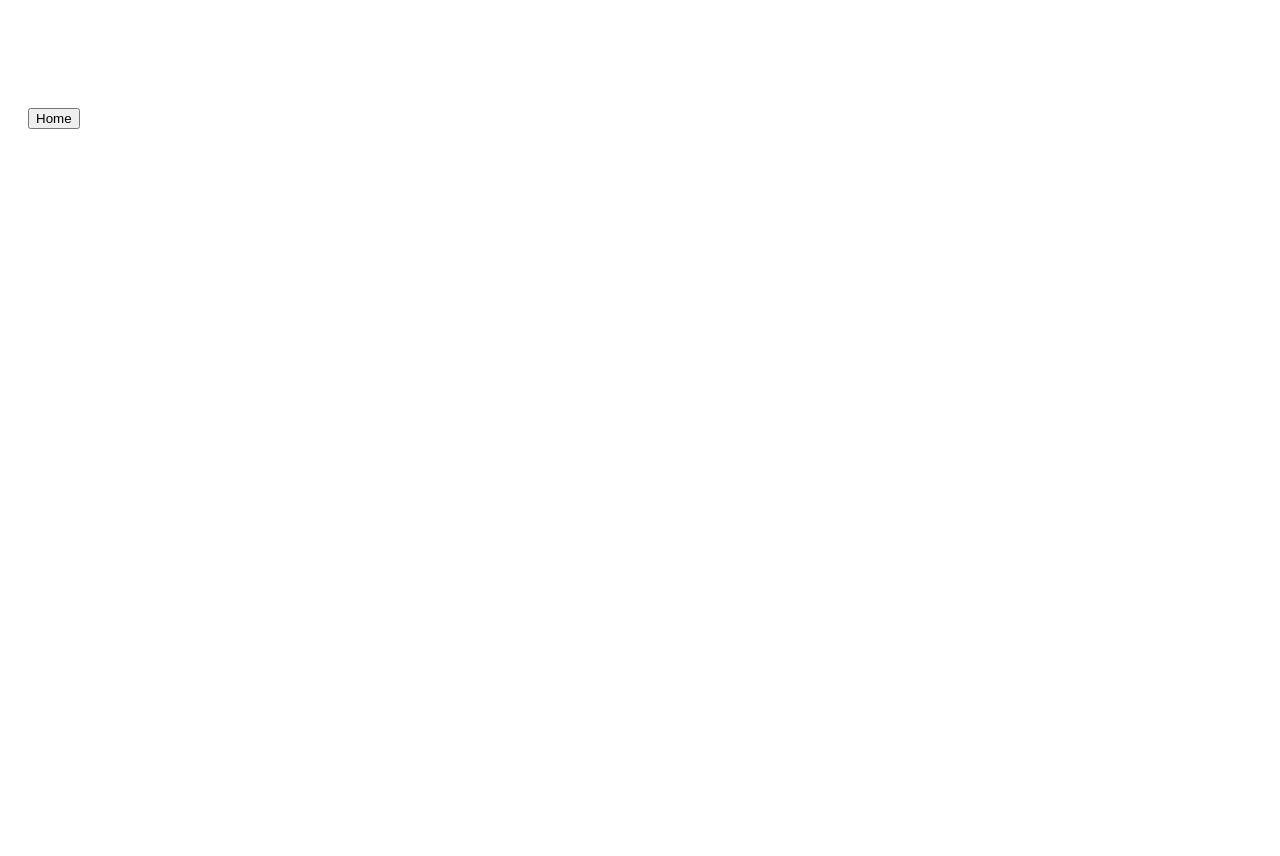
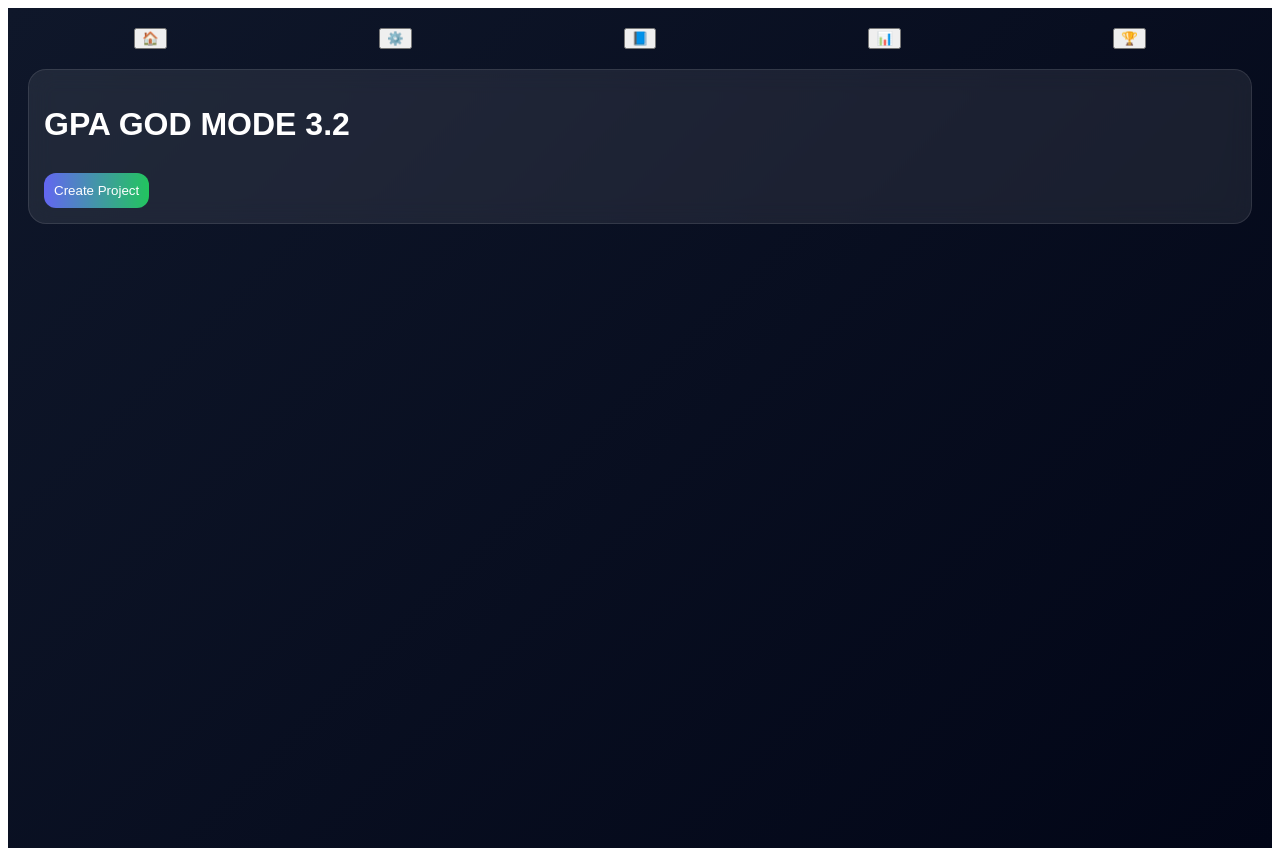
Before and after one commit to mustafaroshid99-cell/Calc-gpa, a Next.js app: page / in a window 1280 px wide. Built offline with nearby package versions, Linux system fonts and the light colour scheme.

Commit message:
Update page.js

```diff
--- a/app/page.js
+++ b/app/page.js
@@ -9,6 +9,7 @@ export default function Page() {
   const [subjectCount, setSubjectCount] = useState("");
 
   const [students, setStudents] = useState([]);
+
   const [name, setName] = useState("");
   const [roll, setRoll] = useState("");
   const [marks, setMarks] = useState([]);
@@ -18,14 +19,276 @@ export default function Page() {
 
   const go = (p) => setPage(p);
 
+  // INIT SUBJECTS
+  const start = () => {
+    if (!examName || !subjectCount) return;
+    setMarks(Array(Number(subjectCount)).fill(""));
+    setPage("app");
+  };
+
+  // GPA SYSTEM
+  const gp = (m) => {
+    if (m >= 80) return 5;
+    if (m >= 70) return 4;
+    if (m >= 60) return 3.5;
+    if (m >= 50) return 3;
+    if (m >= 40) return 2;
+    if (m >= 33) return 1;
+    return 0;
+  };
+
+  const lg = (g) => {
+    if (g === 5) return "A+";
+    if (g >= 4) return "A";
+    if (g >= 3.5) return "A-";
+    if (g >= 3) return "B";
+    if (g >= 2) return "C";
+    if (g >= 1) return "D";
+    return "F";
+  };
+
+  // ADD STUDENT
+  const addStudent = () => {
+    if (!name || !roll) return;
+
+    if (students.some((s) => s.roll === roll)) {
+      alert("Student already exists");
+      return;
+    }
+
+    let total = 0;
+    let fail = false;
+
+    const gpas = marks.map((m) => {
+      const v = Number(m);
+      if (v < 33) fail = true;
+      total += v;
+      return gp(v);
+    });
+
+    const gpa = fail ? 0 : gpas.reduce((a, b) => a + b, 0) / gpas.length;
+
+    const student = {
+      name,
+      roll,
+      marks,
+      total,
+      gpa: Number(gpa.toFixed(2)),
+      grade: lg(gpa),
+      status: fail ? "FAIL" : "PASS",
+    };
+
+    setStudents([...students, student]);
+
+    setName("");
+    setRoll("");
+    setMarks(Array(Number(subjectCount)).fill(""));
+  };
+
+  // SEARCH
+  const search = () => {
+    setViewStudent(students.find((s) => s.roll === searchRoll) || null);
+  };
+
+  // MERIT SYSTEM (SAFE + STABLE)
+  const ranked = [...students]
+    .sort((a, b) => b.gpa - a.gpa || b.total - a.total || a.roll - b.roll)
+    .map((s, i) => ({ ...s, merit: i + 1 }));
+
+  // SUMMARY
+  const pass = students.filter((s) => s.status === "PASS").length;
+  const fail = students.length - pass;
+
+  // PDF EXPORT (simple safe version)
+  const exportPDF = () => {
+    const text = ranked
+      .map(
+        (s) =>
+          `${s.name} | Roll ${s.roll} | Merit ${s.merit} | GPA ${s.gpa} | ${s.grade}`
+      )
+      .join("\n");
+
+    const blob = new Blob([text], { type: "text/plain" });
+    const url = URL.createObjectURL(blob);
+
+    const a = document.createElement("a");
+    a.href = url;
+    a.download = "merit-list.txt";
+    a.click();
+  };
+
   const styles = {
-    bg: { minHeight: "100vh", padding: 20, color: "white" },
+    bg: {
+      minHeight: "100vh",
+      padding: 20,
+      background: "linear-gradient(135deg,#0f172a,#020617)",
+      color: "white",
+      fontFamily: "Arial",
+    },
+    card: {
+      background: "rgba(255,255,255,0.08)",
+      padding: 15,
+      borderRadius: 18,
+      backdropFilter: "blur(12px)",
+      border: "1px solid rgba(255,255,255,0.1)",
+      marginBottom: 15,
+      transition: "0.3s",
+    },
+    btn: {
+      padding: 10,
+      borderRadius: 12,
+      border: "none",
+      background: "linear-gradient(90deg,#6366f1,#22c55e)",
+      color: "white",
+      cursor: "pointer",
+      marginTop: 8,
+    },
+    input: {
+      width: "100%",
+      padding: 10,
+      marginTop: 8,
+      borderRadius: 10,
+      border: "none",
+      background: "rgba(255,255,255,0.1)",
+      color: "white",
+      outline: "none",
+    },
+    nav: {
+      display: "flex",
+      justifyContent: "space-around",
+      marginBottom: 20,
+      fontSize: 18,
+    },
   };
 
   return (
     <div style={styles.bg}>
-      <h1>FIXED STRUCTURE</h1>
-      <button onClick={() => go("home")}>Home</button>
+      {/* NAV */}
+      <div style={styles.nav}>
+        <button onClick={() => go("home")}>🏠</button>
+        <button onClick={() => go("setup")}>⚙️</button>
+        <button onClick={() => go("app")}>📘</button>
+        <button onClick={() => go("summary")}>📊</button>
+        <button onClick={() => go("merit")}>🏆</button>
+      </div>
+
+      {/* HOME */}
+      {page === "home" && (
+        <div style={styles.card}>
+          <h1>GPA GOD MODE 3.2</h1>
+          <button style={styles.btn} onClick={() => go("setup")}>
+            Create Project
+          </button>
+        </div>
+      )}
+
+      {/* SETUP */}
+      {page === "setup" && (
+        <div style={styles.card}>
+          <h3>Setup</h3>
+          <input
+            style={styles.input}
+            placeholder="Exam Name"
+            value={examName}
+            onChange={(e) => setExamName(e.target.value)}
+          />
+          <input
+            style={styles.input}
+            placeholder="Subjects"
+            value={subjectCount}
+            onChange={(e) => setSubjectCount(e.target.value)}
+          />
+          <button style={styles.btn} onClick={start}>
+            Start
+          </button>
+        </div>
+      )}
+
+      {/* APP */}
+      {page === "app" && (
+        <div style={styles.card}>
+          <h3>{examName}</h3>
+
+          <input
+            style={styles.input}
+            placeholder="Name"
+            value={name}
+            onChange={(e) => setName(e.target.value)}
+          />
+          <input
+            style={styles.input}
+            placeholder="Roll"
+            value={roll}
+            onChange={(e) => setRoll(e.target.value)}
+          />
+
+          {marks.map((m, i) => (
+            <input
+              key={i}
+              style={styles.input}
+              type="number"
+              placeholder={`Subject ${i + 1}`}
+              value={m}
+              onChange={(e) => {
+                const c = [...marks];
+                c[i] = e.target.value;
+                setMarks(c);
+              }}
+            />
+          ))}
+
+          <button style={styles.btn} onClick={addStudent}>
+            Add Student
+          </button>
+
+          <input
+            style={styles.input}
+            placeholder="Search Roll"
+            value={searchRoll}
+            onChange={(e) => setSearchRoll(e.target.value)}
+          />
+          <button style={styles.btn} onClick={search}>
+            Search
+          </button>
+
+          {viewStudent && (
+            <div style={styles.card}>
+              <h3>{viewStudent.name}</h3>
+              <p>Roll: {viewStudent.roll}</p>
+              <p>Total: {viewStudent.total}</p>
+              <p>GPA: {viewStudent.gpa}</p>
+              <p>{viewStudent.grade} - {viewStudent.status}</p>
+            </div>
+          )}
+        </div>
+      )}
+
+      {/* SUMMARY */}
+      {page === "summary" && (
+        <div style={styles.card}>
+          <h3>Summary</h3>
+          <p>Total: {students.length}</p>
+          <p>Pass: {pass}</p>
+          <p>Fail: {fail}</p>
+        </div>
+      )}
+
+      {/* MERIT */}
+      {page === "merit" && (
+        <div style={styles.card}>
+          <h3>Merit List</h3>
+
+          <button style={styles.btn} onClick={exportPDF}>
+            Export Merit File
+          </button>
+
+          {ranked.map((s) => (
+            <div key={s.roll}>
+              {s.name} (Roll {s.roll}) → #{s.merit} | GPA {s.gpa} | {s.grade}
+            </div>
+          ))}
+        </div>
+      )}
     </div>
   );
 }
```
